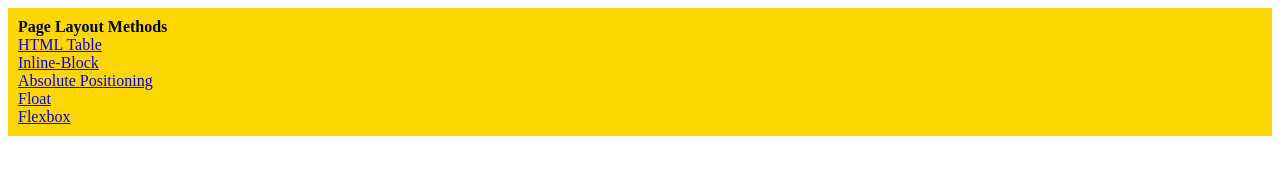
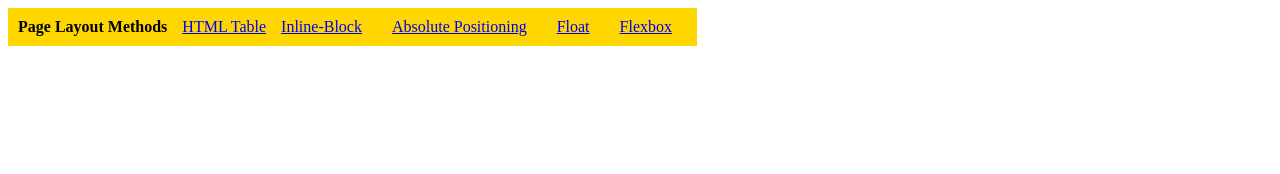
Before and after one commit to SuBSoNiC251/Web-Dev, a plain HTML site: page FRONT_END/9.0 Display Flex/index.html in a window 1280 px wide. Drawn offline with Linux system fonts and the light colour scheme.

Commit message:
Solved : inline-flex

```diff
--- a/FRONT_END/9.0 Display Flex/index.html
+++ b/FRONT_END/9.0 Display Flex/index.html
@@ -17,6 +17,8 @@
     }
 
     .container {
+      display : inline-flex;
+      gap : 15px;
       padding: 10px;
       background-color: gold;
     }
```
